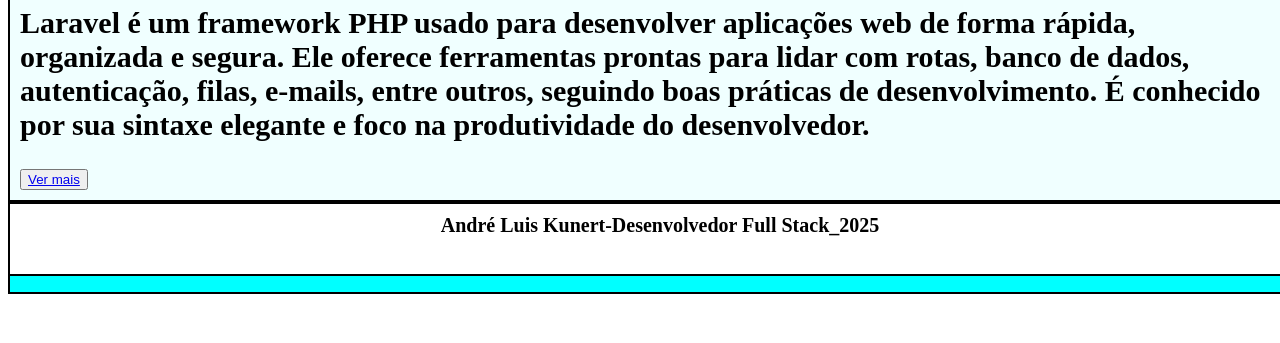
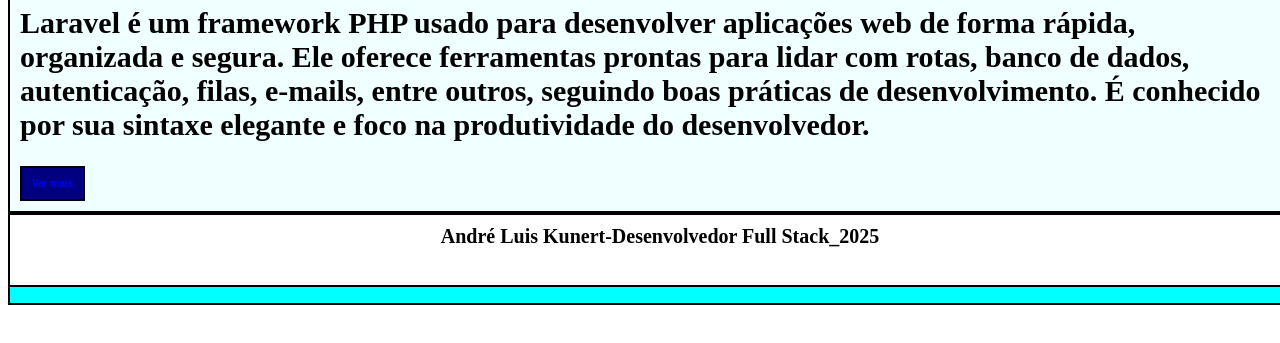
Before and after one commit to andreluiskunert/Curso_de_Laravel_Hora_de_Codar_YouTubeCanal, a website: page index.htm in a window 1280 px wide. Shown: the part 193-536 px from the top of the page. Drawn offline with Linux system fonts and the light colour scheme.

Commit message:
funcionalidade executada

```diff
--- a/css/estilo.css
+++ b/css/estilo.css
@@ -19,6 +19,20 @@
     width: 100%;
     height: 100%;
     overflow: hidden;}
+
+     body button {
+        background-color:navy ;
+          color: white;
+          font-size: 10px;
+          font-weight: bold;
+          padding: 10px;
+          border: 2px solid #000000;
+         }
+         body a{
+            text-decoration: none;
+         }
+
+
 .rodape{
     color: #000000;
     font-size: 20px;
```
Also changed, not shown: 1 other file.
